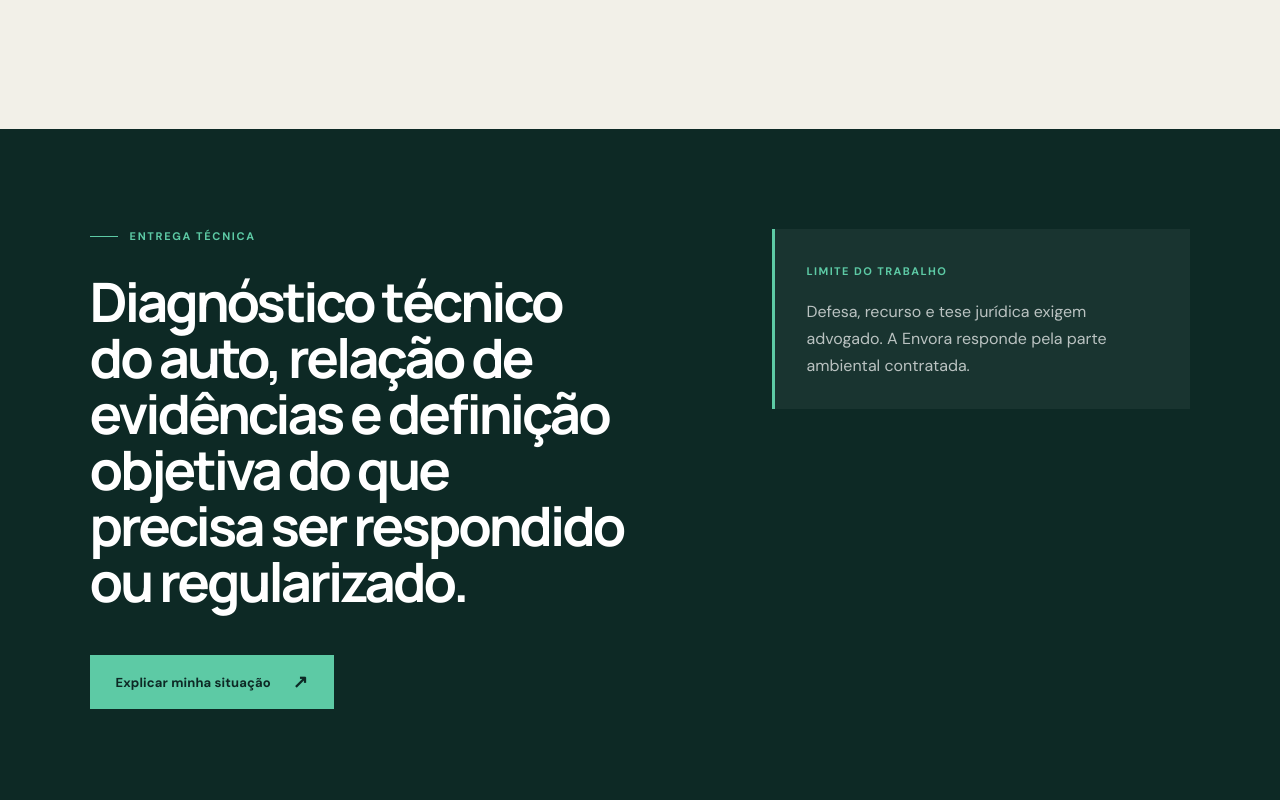
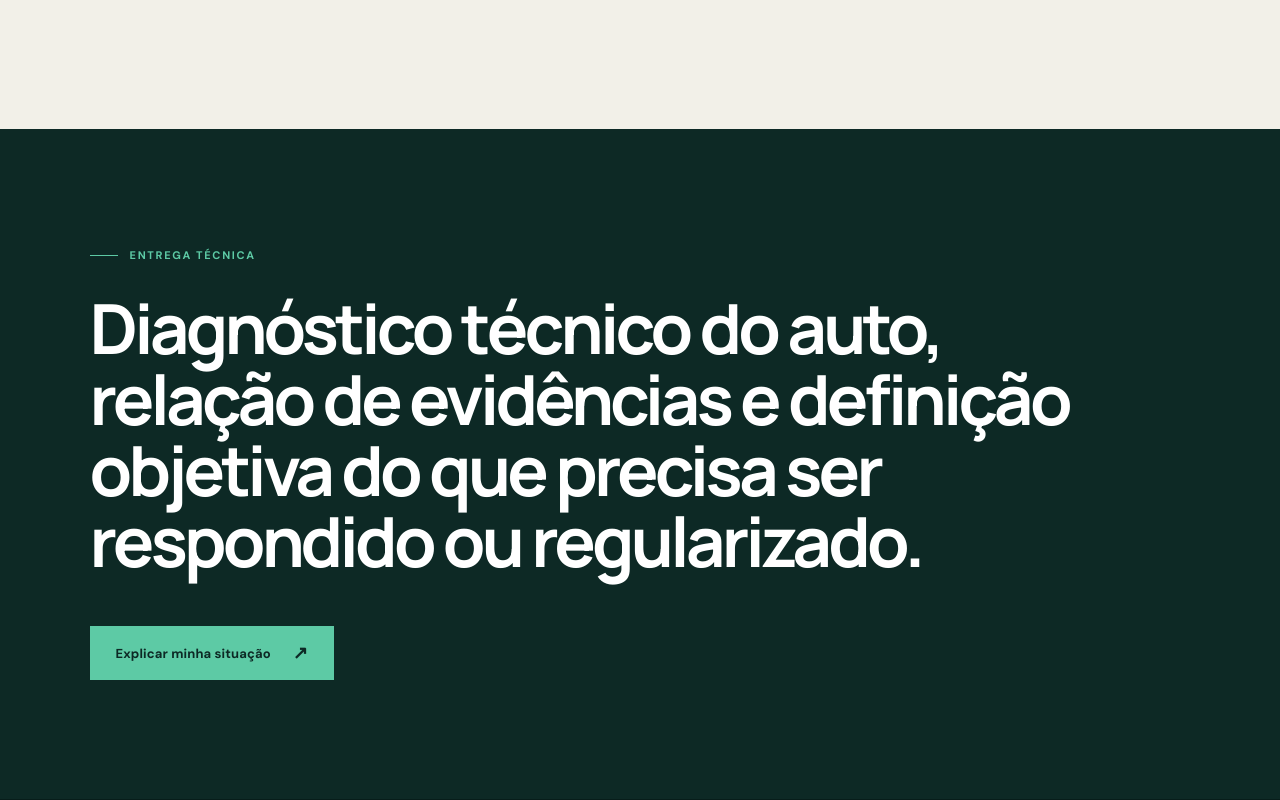
Before and after one commit to edukarnopp3/envora-ambiental-website, a Next.js app: page /servicos/auto-de-infracao-ambiental in a window 1280 px wide. Shown: the part 1380-2180 px from the top of the page. Built offline with nearby package versions, Linux system fonts and the light colour scheme; no server answers.

Commit message:
Expand service delivery section

```diff
--- a/app/globals.css
+++ b/app/globals.css
@@ -257,10 +257,9 @@ footer .brand img { width:min(100%,520px); }
 .service-process li { display:grid; grid-template-columns:52px 1fr; gap:20px; align-items:start; padding:27px 0; border-bottom:1px solid var(--line); }
 .service-process li span { padding-top:4px; color:var(--brand); font-size:11px; font-weight:700; letter-spacing:.12em; }
 .service-process li p { max-width:680px; margin:0; font-size:16px; line-height:1.7; }
-.service-result { display:grid; grid-template-columns:minmax(0,1.15fr) minmax(300px,.85fr); align-content:center; align-items:start; gap:42px 9vw; min-height:670px; padding:100px 7vw; background:var(--forest-dark); color:white; }
-.service-result aside { padding:30px 32px; border-left:3px solid var(--brand-soft); background:rgba(255,255,255,.05); }
-.service-result aside strong { color:var(--brand-soft); font-size:11px; letter-spacing:.13em; text-transform:uppercase; }
-.service-result aside p { margin:18px 0 0; color:rgba(255,255,255,.7); line-height:1.7; }
+.service-result { display:grid; grid-template-columns:minmax(0,1fr); align-content:center; align-items:start; gap:46px; min-height:670px; padding:100px 7vw; background:var(--forest-dark); color:white; }
+.service-result>div { width:min(100%,1480px); }
+.service-result h2 { max-width:1480px; font-size:clamp(48px,5.4vw,86px); }
 .service-result .service-primary { grid-column:1; width:max-content; margin-top:4px; }
 
 @media (max-width:1220px) {
@@ -387,7 +386,6 @@ footer .brand img { width:min(100%,520px); }
   .service-applies>p:last-child { margin-top:26px; font-size:16px; }
   .service-process li { grid-template-columns:40px 1fr; gap:12px; padding:23px 0; }
   .service-process li p { font-size:15px; }
-  .service-result aside { padding:26px 22px; }
   .service-result .service-primary { width:100%; }
 }
 
--- a/app/servicos/[slug]/page.tsx
+++ b/app/servicos/[slug]/page.tsx
@@ -93,7 +93,6 @@ export default async function ServicePage({ params }: ServicePageProps) {
             <p className="section-index light">Entrega técnica</p>
             <h2>{service.deliverable}</h2>
           </div>
-          <aside><strong>Limite do trabalho</strong><p>{service.boundary}</p></aside>
           <ServiceWhatsAppLink service={service.shortTitle} className="button service-primary">Explicar minha situação <span aria-hidden="true">↗</span></ServiceWhatsAppLink>
         </section>
       </main>
```
